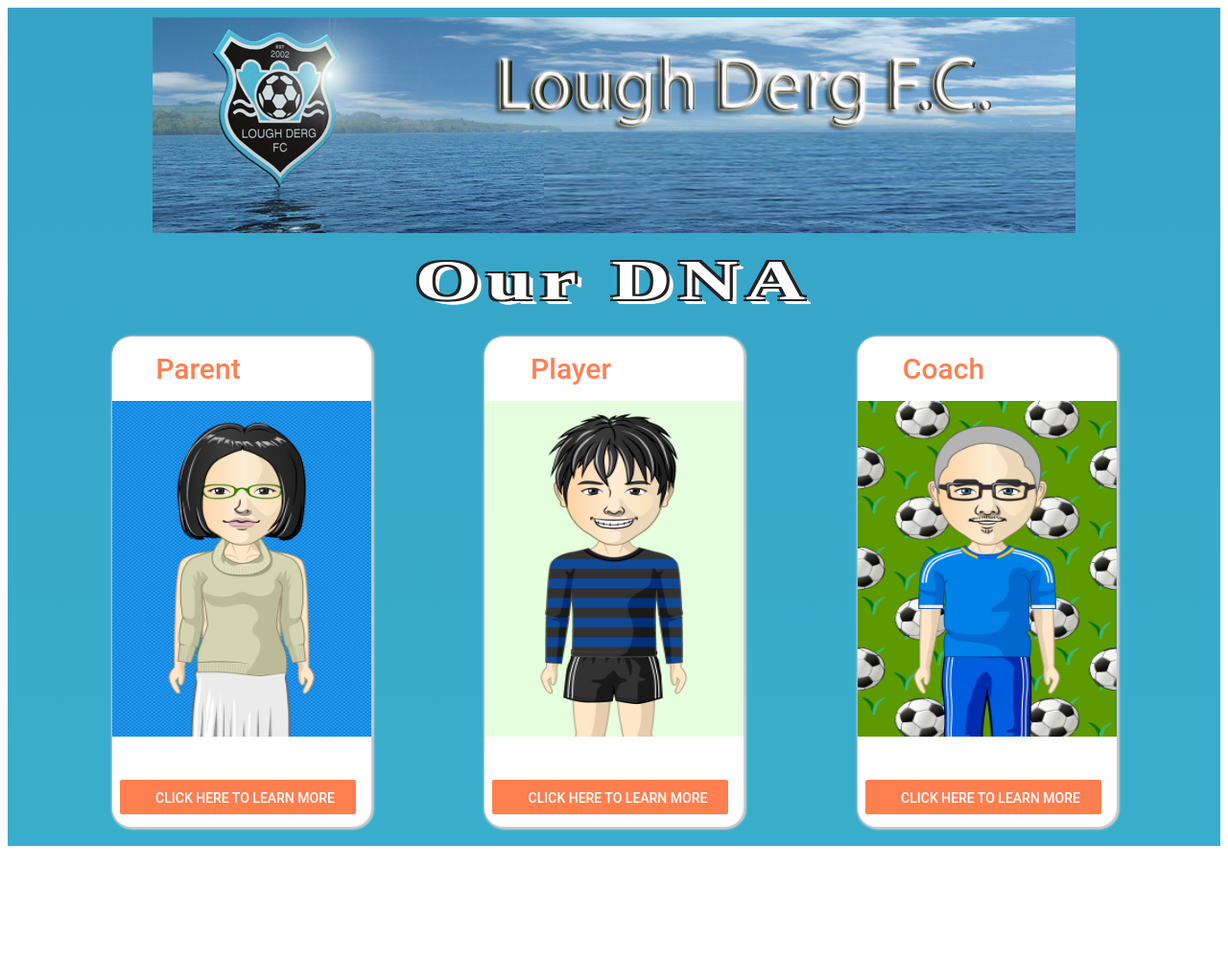
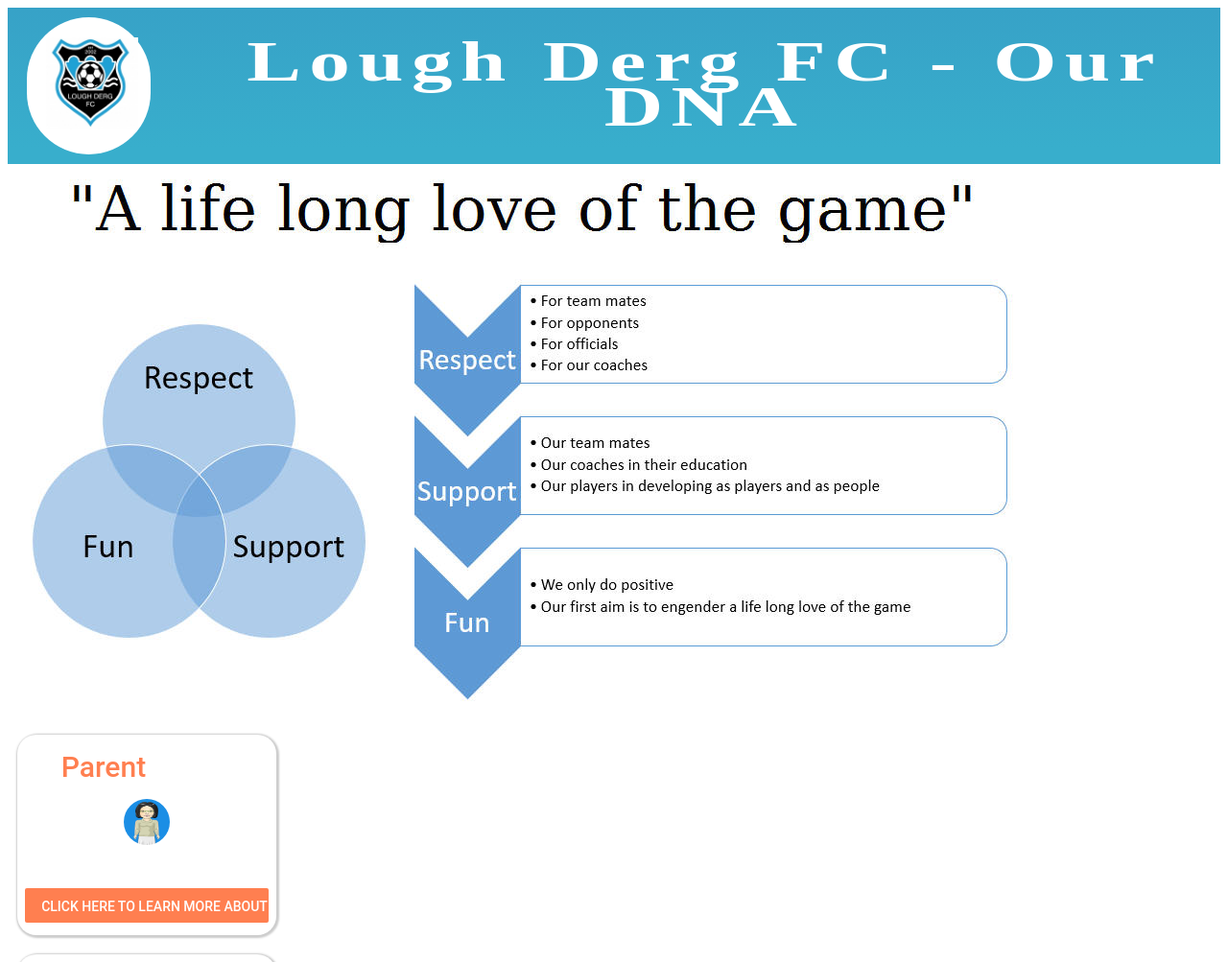
Before and after one commit to alxmorgan/ldfcdna, a React app: page / in a window 1280 px wide. Shown: the top 1003 px of the page at 96% size. Before the commit the page ends 890 px from the top, so only its background shows below. Built offline with nearby package versions, Linux system fonts and the light colour scheme.

Commit message:
Relayout

```diff
--- a/package.json
+++ b/package.json
@@ -6,6 +6,7 @@
     "material-ui": "^0.20.1",
     "react": "^16.4.1",
     "react-confirm-alert": "^2.0.5",
+    "react-d3-cloud": "^0.7.0",
     "react-dom": "^16.4.1",
     "react-router-dom": "^4.3.1",
     "react-scripts": "1.1.4"
--- a/src/components/App.js
+++ b/src/components/App.js
@@ -2,11 +2,20 @@
 import './App.css';
 import Player from './PlayerCard';
 import '../index.css';
+import {
+    Route,
+    NavLink,
+    BrowserRouter
+} from "react-router-dom";
 
 import PlayerImg from '../images/photo.png';
 import Coach from '../images/coach.png';
 import Parent from '../images/parent.png';
-import LDFC from '../images/LDFC-horizontal-banner.jpg';
+import LDFC from '../images/LDFC_logo.jpg';
+import Main from './Main';
+import PlayerLink from './Player';
+import ParentLink from './Parent';
+import CoachLink from './Coach';
 
 class App extends Component {
   render() {
@@ -18,15 +27,19 @@
                 <img src={LDFC}/>
               </div>
               <div className="shadow" id="logo1">
-                  Our DNA
+                  Lough Derg FC - Our DNA
               </div>
           </div>
 
-          <div className="cards">
-              <Player name="Parent" image={Parent} />
-              <Player name="Player" image={PlayerImg} />
-              <Player name="Coach" image={Coach} />
+          <div className="content">
+              <Route exact path="/" component={Main} />
+              <Route path="/player" component={PlayerLink} />
+              <Route path="/parent" component={ParentLink} />
+              <Route path="/coach" component={CoachLink} />
           </div>
+
+
+
 
 
       </div>
--- /dev/null
+++ b/src/components/Coach.js
@@ -0,0 +1,23 @@
+import React, { Component } from 'react';
+import './App.css';
+import '../index.css';
+
+
+
+
+
+class Coach extends Component {
+    render() {
+        return (
+
+            <div className="coach">
+                Coach info to come
+
+            </div>
+
+        );
+    }
+}
+
+
+export default Coach;
--- /dev/null
+++ b/src/components/Main.js
@@ -0,0 +1,38 @@
+import React, { Component } from 'react';
+import './App.css';
+import Player from './PlayerCard';
+import '../index.css';
+import {
+    Route,
+    NavLink,
+    BrowserRouter
+} from "react-router-dom";
+
+
+import PlayerImg from '../images/photo.png';
+import Coach from '../images/coach.png';
+import Parent from '../images/parent.png';
+import Respect from '../images/respect.jpg';
+
+
+class Main extends Component {
+  render() {
+    return (
+
+        <div className="mainOverall">
+            <div className="mainImage">
+                <img src={Respect}/>
+            </div>
+            <div className="cards">
+                <Player name="Parent" image={Parent} />
+                <Player name="Player" image={PlayerImg} />
+                <Player name="Coach" image={Coach} />
+            </div>
+        </div>
+
+
+    );
+  }
+}
+
+export default Main;
--- /dev/null
+++ b/src/components/Parent.js
@@ -0,0 +1,23 @@
+import React, { Component } from 'react';
+import './App.css';
+import '../index.css';
+
+
+
+
+
+class Parent extends Component {
+  render() {
+    return (
+
+      <div className="parent">
+        Parent info to come
+
+      </div>
+
+    );
+  }
+}
+
+
+export default Parent;
--- /dev/null
+++ b/src/components/Player.js
@@ -0,0 +1,51 @@
+import React, { Component } from 'react';
+import './App.css';
+import '../index.css';
+import PlayerImg from '../images/player_desc.jpg';
+import WordCloud from 'react-d3-cloud';
+
+const data = [
+    { text: 'Hey', value: 1000 },
+    { text: 'lol', value: 200 },
+    { text: 'first impression', value: 800 },
+    { text: 'very cool', value: 1000000 },
+    { text: 'duck', value: 10 },
+];
+
+const fontSizeMapper = word => Math.log2(word.value) * 5;
+const rotate = word => word.value % 360;
+
+
+class Player extends Component {
+  render() {
+    return (
+
+      <div className="player">
+          {/*<div className="wc1">*/}
+              {/*<WordCloud*/}
+                  {/*data={data}*/}
+                  {/*fontSizeMapper={fontSizeMapper}*/}
+                  {/*rotate={rotate}*/}
+              {/*/>*/}
+          {/*</div>*/}
+
+          <div className="playerImage">
+            <img src={PlayerImg}/>
+          </div>
+          {/*<div className="wc2">*/}
+              {/*<WordCloud*/}
+                  {/*data={data}*/}
+                  {/*fontSizeMapper={fontSizeMapper}*/}
+                  {/*rotate={rotate}*/}
+              {/*/>*/}
+          {/*</div>*/}
+
+
+      </div>
+
+    );
+  }
+}
+
+
+export default Player;
--- a/src/components/PlayerCard.js
+++ b/src/components/PlayerCard.js
@@ -7,6 +7,7 @@
 import { confirmAlert } from 'react-confirm-alert'; // Import
 import 'react-confirm-alert/src/react-confirm-alert.css' // Import css
 import Wink from '../images/tenor.gif';
+import { Route } from 'react-router-dom';
 
 
 type Props = {
@@ -68,12 +69,25 @@
         window.location.href = this.props.link;
     };
 
+
+
+
+
+
     render() {
+
+        const ButtonPlayer = (name) => (
+            <Route render={({ history}) => (
+                <FlatButton className="normal-button" label="Click here to learn more about me"  onClick={() => { history.push('/' + name) }}/>
+            )} />
+        )
+
+
 
         let doIt = this.state.moveDone;
         let doitButton = <FlatButton className="normal-button" label="Click here to learn more about me" onClick={this.completeMove}/>;
         let buttons =   this.props.name ? <CardActions>
-                {doitButton}
+                {ButtonPlayer(this.props.name)}
         </CardActions> : null;
 
 
--- a/src/index.css
+++ b/src/index.css
@@ -5,7 +5,6 @@
   overflow: auto;
   flex-wrap: wrap;
   display: flex;
-    background: -webkit-linear-gradient(360deg, #38aecc 10%, #347fb9 360%); /* Chrome 10+, Saf5.1+ */ background: -moz-linear-gradient(360deg, #38aecc 10%, #347fb9 360%); /* FF3.6+ */ background: linear-gradient(360deg, #38aecc 10%, #347fb9 360%); /* W3C */
 }
 
 .cardImage {
@@ -70,20 +69,31 @@
   width: 100%;
   font-weight: bold;
   padding: 10px 0 10px 0;
+  display: inherit;
+  margin: 0 auto;
+  background: -webkit-linear-gradient(360deg, #38aecc 10%, #347fb9 360%); /* Chrome 10+, Saf5.1+ */ background: -moz-linear-gradient(360deg, #38aecc 10%, #347fb9 360%); /* FF3.6+ */ background: linear-gradient(360deg, #38aecc 10%, #347fb9 360%); /* W3C */
+
 }
 
-.ldfcimg .img {
-    height: 165px;
+.ldfcimg img {
+    height: 96px !important;
+    margin-left: 20px !important;
+}
+
+.ldfcimg {
+  height: 132px !important;
+  margin-left: 20px !important;
+  margin-right: 40px !important;
 }
 
 .cards {
   margin-top: 15px;
     display: -ms-inline-flexbox;
-    display: inline-flex;
+    display: block;
     -ms-flex-wrap: wrap;
     flex-wrap: wrap;
     justify-content: space-evenly;
-    width: 100%;
+    /*width: 99vw;*/
 }
 
 .overall-card {
@@ -93,7 +103,6 @@
   margin-left: 10px;
   -webkit-box-shadow: 1px 1px 2px 2px #ccc !important;
   box-shadow: 1px 1px 2px 2px #ccc !important;
-  min-height: 460px;
     border-radius: 20px !important;
 }
 
@@ -142,15 +151,15 @@
   color: #fff;
   font-family: Arvo;
   font-weight: bold;
-  text-shadow:
-          -3px -3px 0 #222,
-          3px -3px 0 #222,
-          -3px 3px 0 #222,
-          3px 3px 0 #222,
-          4px 4px 0 #fff,
-          5px 5px 0 #fff,
-          6px 6px 0 #fff,
-          7px 7px 0 #fff;
+  /*text-shadow:*/
+          /*-3px -3px 0 #222,*/
+          /*3px -3px 0 #222,*/
+          /*-3px 3px 0 #222,*/
+          /*3px 3px 0 #222,*/
+          /*4px 4px 0 #fff,*/
+          /*5px 5px 0 #fff,*/
+          /*6px 6px 0 #fff,*/
+          /*7px 7px 0 #fff;*/
   line-height: 0.8em;
   letter-spacing: 0.1em;
   transform: scaleY(0.7);
@@ -160,3 +169,35 @@
   text-align: center;
   font-size: 85px;
 }
+
+.player, .parent, .coach {
+    width: 99vw;
+}
+
+.ldfcimg {
+  height: 143px !important;
+  width: 143px;
+  /* margin-left: 20px !important; */
+  /* margin-right: 40px !important; */
+  /* padding: 10px; */
+  background: white;
+  /* margin: 0 auto; */
+  border-radius: 93px;
+}
+
+
+.ldfcimg img {
+  height: 96px !important;
+  /* margin-left: 20px !important; */
+  display: block;
+  margin: 0 auto;
+  top: 15%;
+  position: relative;
+}
+
+.cardImage {
+  height: 48px;
+  width: 48px !important;
+  border-radius: 50px;
+  min-width: initial !important;
+}
```
Also changed, not shown: src/index.js (+11 -0 lines), src/images/LDFC_logo.jpg (added), src/images/player_desc.jpg (added), src/images/respect.jpg (added), 1 other file.
